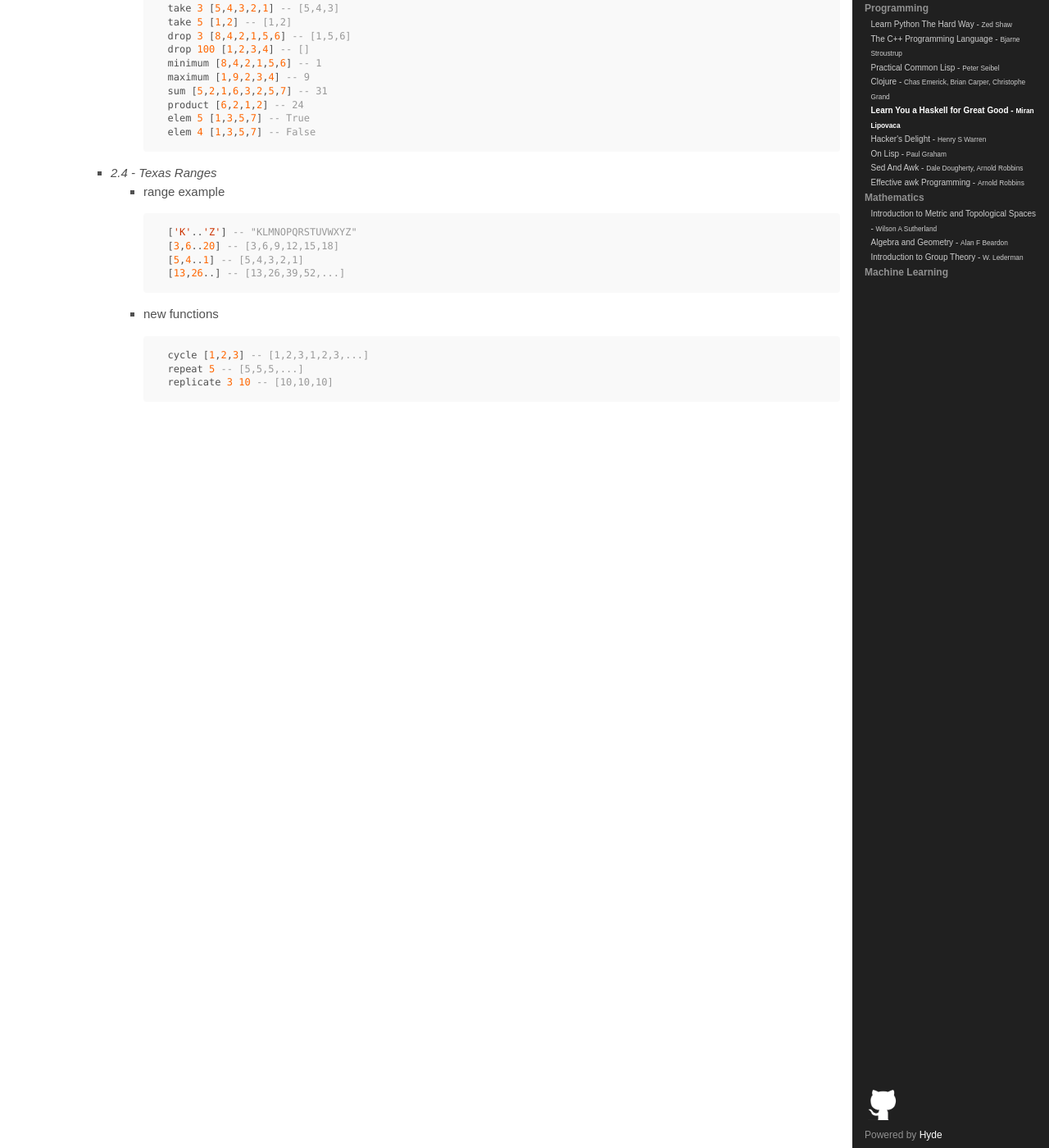
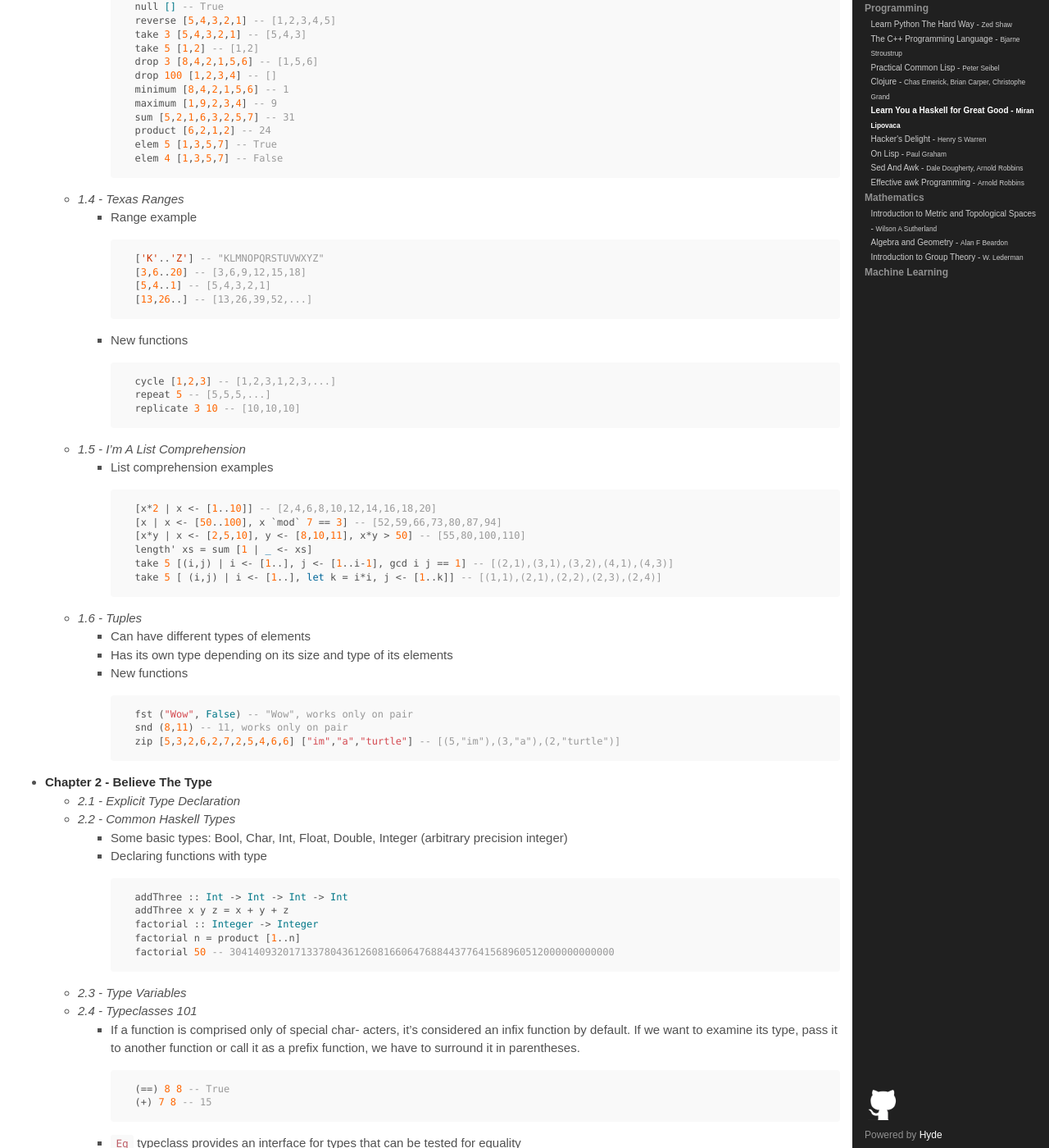
Before and after one commit to Corei13/notes, a Jekyll site: the page built from Programming/Learn You a Haskell for Great Good - Miran Lipovaca/notes.md, in a window 1280 px wide and 1400 px high, scrolled down 1206 px. Shown: the whole window at 82% size. Built offline with Jekyll 4.4.1, drawn with Linux system fonts in a browser that asks for light colours; Markdown is read by kramdown in place of the engine named in the settings; some of the changed text lies outside the part shown.

Commit message:
updated Programming/Learn You a Haskell for Great Good - Miran Lipovaca

````diff
--- a/Programming/Learn You a Haskell for Great Good - Miran Lipovaca/notes.md
+++ b/Programming/Learn You a Haskell for Great Good - Miran Lipovaca/notes.md
@@ -6,88 +6,208 @@
 tags: Haskell
 ---
 
-- **Chapter 1 - Introduction**
-- **Chapter 2 - Starting Out**
-    - *2.1 - Ready, Set, Go!*
-        - invalid: `5 * -3`, valid `5 * (-3)`
+- **Chapter 1 - Starting Out**
+    - *1.1 - Ready, Set, Go!*
+        - Invalid: `5 * -3`, valid `5 * (-3)`
         - Function application has the highest precedence
             `succ 9 + max 5 4 + 1` is equivalent to `(succ 9) + (max 5 4) + 1`
         - If a function takes two parameters, we can also call it as an infix function by surrounding it with backticks
             `div 92 10` is equivalent to ``92 `div` 10``
-    - *2.2 - Baby's First Functions*
-        - `doubleMe x = x + x`
-        - if must have an else
+    - *1.2 - Baby's First Functions*
+        - If must have an else
 
             ```haskell
             doubleSmallNumber x = if x > 100 then x else x * 2
             ```
-        - function names can't start with uppercase
-        - function can have arity zero
+        - Function names can't start with uppercase, because uppercase means a type
+        - Function can have arity zero
 
             ```haskell
             conanO'Brien = "It's a-me, Conan O'Brien!"
             ```
-        - *2.3 - An Intro To Lists*
-            - list must contain elements of same type
-            - 'let' keyword is used to define names in GHCI
+    - *1.3 - An Intro To Lists*
+        - List must contain elements of same type
+        - 'let' keyword is used to define names in GHCI
 
-                ```haskell
-                let lostNumbers = [4,8,15,16,23,42]
-                lostNumbers -- [4,8,15,16,23,42]
-                ```
-            - single quote means character, double quotes means string
-            - string is just a list of characters
-            - lists can be contenated by `++` operator, complexity is linear
+            ```haskell
+            let lostNumbers = [4,8,15,16,23,42]
+            lostNumbers -- [4,8,15,16,23,42]
+            ```
+        - Single quote means character, double quotes means string
+        - String is just a list of characters
+        - Lists can be contenated by `++` operator, complexity is linear
 
-                ```haskell
-                [1,2,3,4] ++ [9,10,11,12] -- [1,2,3,4,9,10,11,12]
-                "hello" ++ " " ++ "world" -- "hello world"
-                ['w','o'] ++ ['o','t'] -- "woot"
-                ```
-            - `:` operator (or *cons* operator) adds an element at the begining of a lost (`O(1)`)
+            ```haskell
+            [1,2,3,4] ++ [9,10,11,12] -- [1,2,3,4,9,10,11,12]
+            "hello" ++ " " ++ "world" -- "hello world"
+            ['w','o'] ++ ['o','t'] -- "woot"
+            ```
+        - `:` operator (or *cons* operator) adds an element at the beginning of a lost (`O(1)`)
 
-                ```haskell
-                'A':" SMALL CAT" -- "A SMALL CAT"
-                5:[1,2,3,4,5] -- [5,1,2,3,4,5]
-                ```
-            - `[1, 2, 3]` is equivalent to `1:2:3:[]`
-            - `!!` operator is used to access list elements, `[9.4,33.2,96.2,11.2,23.25] !! 1` is 33.2
-            - lists are compared in lexicographical order
-            - some list operations
+            ```haskell
+            'A':" SMALL CAT" -- "A SMALL CAT"
+            5:[1,2,3,4,5] -- [5,1,2,3,4,5]
+            ```
+        - `[1, 2, 3]` is equivalent to `1:2:3:[]`
+        - `!!` operator is used to access list elements
 
-                ```haskell
-                head [5,4,3,2,1] -- 5
-                tail [5,4,3,2,1] -- [4,3,2,1]
-                last [5,4,3,2,1] -- 1
-                init [5,4,3,2,1] -- [5,4,3,2]
-                length [5,4,3,2,1] -- 5
-                null [1,2,3] -- False
-                null [] -- True
-                reverse [5,4,3,2,1] -- [1,2,3,4,5]
-                take 3 [5,4,3,2,1] -- [5,4,3]
-                take 5 [1,2] -- [1,2]
-                drop 3 [8,4,2,1,5,6] -- [1,5,6]
-                drop 100 [1,2,3,4] -- []
-                minimum [8,4,2,1,5,6] -- 1
-                maximum [1,9,2,3,4] -- 9
-                sum [5,2,1,6,3,2,5,7] -- 31
-                product [6,2,1,2] -- 24
-                elem 5 [1,3,5,7] -- True
-                elem 4 [1,3,5,7] -- False
-                ```
-        - *2.4 - Texas Ranges*
-            - range example
+            ```haskell
+            [9.4,33.2,96.2,11.2,23.25] !! 1` -- 33.2
+            ```
+        - Lists are compared in lexicographical order
+        - Some list operations
 
-                ```haskell
-                ['K'..'Z'] -- "KLMNOPQRSTUVWXYZ"
-                [3,6..20] -- [3,6,9,12,15,18]
-                [5,4..1] -- [5,4,3,2,1]
-                [13,26..] -- [13,26,39,52,...]
-                ```
-            - new functions
+            ```haskell
+            head [5,4,3,2,1] -- 5
+            tail [5,4,3,2,1] -- [4,3,2,1]
+            last [5,4,3,2,1] -- 1
+            init [5,4,3,2,1] -- [5,4,3,2]
+            length [5,4,3,2,1] -- 5
+            null [1,2,3] -- False
+            null [] -- True
+            reverse [5,4,3,2,1] -- [1,2,3,4,5]
+            take 3 [5,4,3,2,1] -- [5,4,3]
+            take 5 [1,2] -- [1,2]
+            drop 3 [8,4,2,1,5,6] -- [1,5,6]
+            drop 100 [1,2,3,4] -- []
+            minimum [8,4,2,1,5,6] -- 1
+            maximum [1,9,2,3,4] -- 9
+            sum [5,2,1,6,3,2,5,7] -- 31
+            product [6,2,1,2] -- 24
+            elem 5 [1,3,5,7] -- True
+            elem 4 [1,3,5,7] -- False
+            ```
+    - *1.4 - Texas Ranges*
+        - Range example
 
-                ```haskell
-                cycle [1,2,3] -- [1,2,3,1,2,3,...]
-                repeat 5 -- [5,5,5,...]
-                replicate 3 10 -- [10,10,10]
-                ```
+            ```haskell
+            ['K'..'Z'] -- "KLMNOPQRSTUVWXYZ"
+            [3,6..20] -- [3,6,9,12,15,18]
+            [5,4..1] -- [5,4,3,2,1]
+            [13,26..] -- [13,26,39,52,...]
+            ```
+        - New functions
+
+            ```haskell
+            cycle [1,2,3] -- [1,2,3,1,2,3,...]
+            repeat 5 -- [5,5,5,...]
+            replicate 3 10 -- [10,10,10]
+            ```
+    - *1.5 - I'm A List Comprehension*
+        - List comprehension examples
+
+            ```haskell
+            [x*2 | x <- [1..10]] -- [2,4,6,8,10,12,14,16,18,20]
+            [x | x <- [50..100], x `mod` 7 == 3] -- [52,59,66,73,80,87,94]
+            [x*y | x <- [2,5,10], y <- [8,10,11], x*y > 50] -- [55,80,100,110]
+            length' xs = sum [1 | _ <- xs]
+            take 5 [(i,j) | i <- [1..], j <- [1..i-1], gcd i j == 1] -- [(2,1),(3,1),(3,2),(4,1),(4,3)]
+            take 5 [ (i,j) | i <- [1..], let k = i*i, j <- [1..k]] -- [(1,1),(2,1),(2,2),(2,3),(2,4)]
+            ```
+    - *1.6 - Tuples*
+        - Can have different types of elements
+        - Has its own type depending on its size and type of its elements
+        - New functions
+
+            ```haskell
+            fst ("Wow", False) -- "Wow", works only on pair
+            snd (8,11) -- 11, works only on pair
+            zip [5,3,2,6,2,7,2,5,4,6,6] ["im","a","turtle"] -- [(5,"im"),(3,"a"),(2,"turtle")]
+            ```
+- **Chapter 2 - Believe The Type**
+    - *2.1 - Explicit Type Declaration*
+    - *2.2 - Common Haskell Types*
+        - Some basic types: Bool, Char, Int, Float, Double, Integer (arbitrary precision integer)
+        - Declaring functions with type
+
+            ```haskell
+            addThree :: Int -> Int -> Int -> Int
+            addThree x y z = x + y + z
+            factorial :: Integer -> Integer
+            factorial n = product [1..n]
+            factorial 50 -- 30414093201713378043612608166064768844377641568960512000000000000
+            ```
+    - *2.3 - Type Variables*
+    - *2.4 - Typeclasses 101*
+        - If a function is comprised only of special char- acters, it's considered an infix function by default. If we want to examine its type, pass it to another function or call it as a prefix function, we have to surround it in parentheses.
+
+            ```haskell
+            (==) 8 8 -- True
+            (+) 7 8 -- 15
+            ```
+        - `Eq` typeclass provides an interface for types that can be tested for equality
+        - `Ord` typeclass provides an interface for types that can be ordered
+        - The `compare` function takes two `Ord` members of the same type and returns an ordering. Ordering is a type that can be `GT`, `LT` or `EQ`, meaning greater than, lesser than and equal, respectively.
+
+            ```haskell
+            "Abrakadabra" `compare` "Zebra" -- LT
+            5 `compare` 3 -- GT
+            ```
+        - `show` transforms members of `Show` typeclass to `String`
+        - `read` takes a string and returns a type of 'Read' typeclass
+        - `X::Type` can be used to transform a typeclass `X` to `Type` whre `Type` is of typeclass `X`
+
+            ```haskell
+            show 5.334 -- "5.334"
+            read "[1,2,3,4]" :: [Int] -- [1,2,3,4]
+            read "(3, 'a')" :: (Float, Char) -- (3.0, 'a')
+            minBound :: Int -- -2147483648
+            maxBound :: Char -- '\1114111'
+            maxBound :: (Bool, Int, Char) -- (True,2147483647,'\1114111')
+            ```
+        - Some other typeclasses: `Integral`, `Floating
+- **Chapter 3 - Syntax In Functions**
+    - *3.1 - Pattern matching*
+        - Examples
+
+            ```haskell
+            addVectors :: (Num a) => (a, a) -> (a, a) -> (a, a)
+            addVectors (x1, y1) (x2, y2) = (x1 + x2, y1 + y2)
+
+            first :: (a, b, c) -> a
+            first (x, _, _) = x
+
+            second :: (a, b, c) -> b
+            second (_, y, _) = y
+
+            third :: (a, b, c) -> c
+            third (_, _, z) = z
+
+
+            let xs = [(1,3), (4,3), (2,4), (5,3), (5,6), (3,1)]
+            [a+b | (a,b) <- xs] -- [4,7,6,8,11,4]
+
+            head' :: [a] -> a
+            head' [] = error "Can't call head on an empty list, dummy!"
+            head' (x:_) = x
+            ```
+        - *as-patterns*: `@` can be used to refer patterns to use later
+
+            ```haskell
+            capital :: String -> String
+            capital "" = "Empty string, whoops!"
+            capital all@(x:xs) = "The first letter of " ++ all ++ " is " ++ [x]
+            capital "Dracula" -- "The first letter of Dracula is D"
+            ```
+    - *3.2 - Guards, Guards!*
+        - A *guard* is indicated by a pipe character (|), followed by a Boolean expression, followed by the function body that will be used if that expression evaluates to `True`. If the expression evaluates to `False`, the function drops through to the next guard. **Guards must be indented.**
+
+            ```haskell
+            max' :: (Ord a) => a -> a -> a
+            max' a b
+                | a <= b    = b
+                | otherwise = a
+            ```
+    - *3.3 - Where?!*
+        - Examples
+
+            ```haskell
+            bmiTell :: Double -> Double -> String
+            bmiTell weight height
+                | bmi <= skinny = "You're underweight, you emo, you!"
+                | bmi <= normal = "You're supposedly normal. Pffft, I bet you're ugly!"
+                | bmi <= fat    = "You're fat! Lose some weight, fatty!"
+                | otherwise     = "You're a whale, congratulations!"
+                where bmi = weight / height ^ 2 -- all variable names must be aligned in a single column
+                      (skinny, normal, fat) = (18.5, 25.0, 30.0)
+            ```
````
